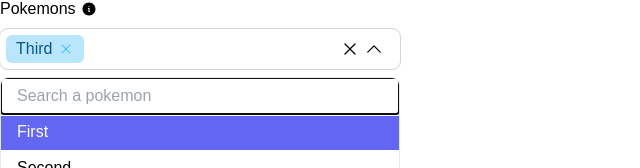
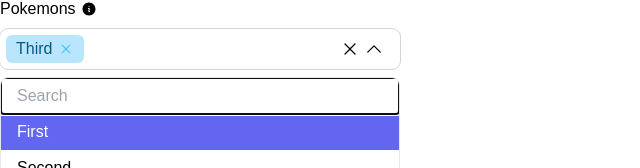
Before and after one commit to PablloZz/lunaedge-test, a React (Vite) app: page / in a window 1280 px wide. Both pictures are taken after a click on the button 374 px from the left and 284 px from the top of the page. Shown: the part 235-403 px from the top of the page, without its empty margins (0-640 px from the left). Built offline with nearby package versions, Linux system fonts and the light colour scheme.

Commit message:
le-06: - pokemon words in the select component
Remove the words as this is a reusable component

```diff
--- a/src/libs/components/select/select.tsx
+++ b/src/libs/components/select/select.tsx
@@ -17,7 +17,7 @@
   options: SelectOption[];
   hint?: string;
   placeholder: string;
-  onSearchPokemon: (search: string) => void;
+  onSearchOption: (search: string) => void;
   searchQuery: string;
   disabled?: boolean;
 } & (SingleSelectProperties | MultipleSelectProperties);
@@ -33,7 +33,7 @@
   badgeVariant,
   badgeIcon,
   badgeColor,
-  onSearchPokemon,
+  onSearchOption,
   searchQuery,
   error,
   disabled,
@@ -50,7 +50,7 @@
   const handleCloseSelectMenu = () => {
     setIsOpen(false);
     setHighlightedIndex(FIRST_OPTION_INDEX);
-    onSearchPokemon("");
+    onSearchOption("");
   };
 
   const handleBlur = (event: React.FocusEvent<HTMLDivElement>) => {
@@ -226,12 +226,12 @@
           }`}
         >
           <label>
-            <span className="absolute left-[-10000px]">Search a pokemon</span>
+            <span className="absolute left-[-10000px]">Search</span>
             <input
               type="text"
               value={searchQuery}
-              placeholder="Search a pokemon"
-              onChange={event => onSearchPokemon(event.target.value)}
+              placeholder="Search"
+              onChange={event => onSearchOption(event.target.value)}
               className="w-full py-1.5 px-4"
               ref={searchInputRef}
             />
```
